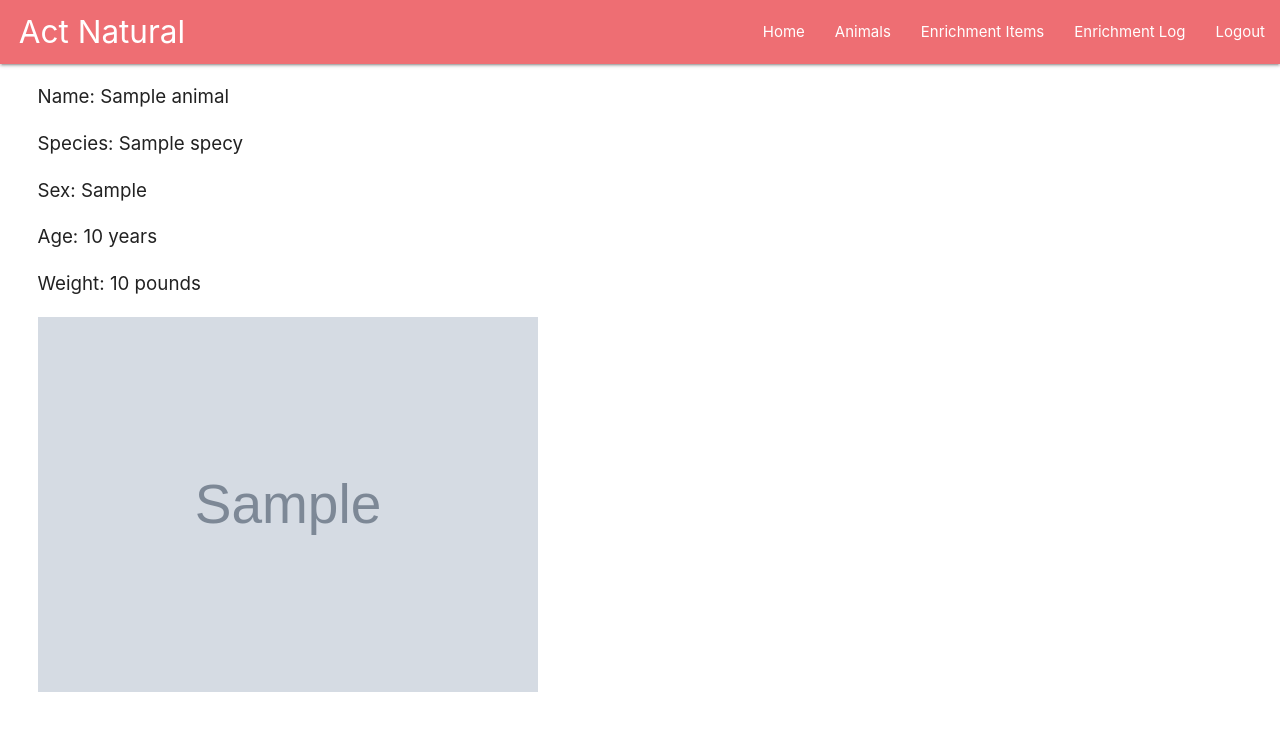
After one commit to alyssa-nycum-imprivata/ActNatural, a Django app: page /animals/1/ in a window 1280 px wide. The commit adds this page. Shown: the top 731 px of the page. Run offline with Django 3.2, Linux system fonts and the light colour scheme; a user stored in the database is signed in; tables that the repository leaves empty hold one stand-in row (values such as "Sample post"); grey boxes marked "Sample" are stand-in pictures.

Commit message:
added animal_form and animal_details views and templates; working on image upload functionality

```diff
--- a/actnatural/settings.py
+++ b/actnatural/settings.py
@@ -120,4 +120,8 @@ USE_TZ = True
 
 STATIC_URL = '/static/'
 
+MEDIA_URL = '/media/'
+
+MEDIA_ROOT = os.path.join(BASE_DIR, 'actnaturalapp/media')
+
 LOGIN_REDIRECT_URL = '/'
--- a/actnatural/urls.py
+++ b/actnatural/urls.py
@@ -17,8 +17,10 @@ from django.contrib import admin
 from django.urls import path
 from django.conf.urls import include
 from actnaturalapp.models import *
+from django.conf import settings
+from django.conf.urls.static import static
 
 urlpatterns = [
     path('admin/', admin.site.urls),
     path('', include('actnaturalapp.urls'))
-]
+] + static(settings.MEDIA_URL, document_root=settings.MEDIA_ROOT)
--- a/actnaturalapp/models/animal.py
+++ b/actnaturalapp/models/animal.py
@@ -12,7 +12,7 @@ class Animal(models.Model):
     sex = models.CharField(max_length=10)
     age = models.IntegerField()
     weight = models.IntegerField()
-    image = models.FileField()
+    image = models.ImageField(upload_to="media")
 
     class Meta:
         verbose_name = ("Animal")
--- /dev/null
+++ b/actnaturalapp/templates/animals/animal_details.html
@@ -0,0 +1,18 @@
+{% extends 'shared/base.html' %}
+
+{% block content %}
+
+    <div class="animal_image">
+
+    </div>
+
+    <div class="animal_info">
+        <p>Name: {{ animal.name }}</p>
+        <p>Species: {{ animal.species.name }}</p>
+        <p>Sex: {{ animal.sex }}</p>
+        <p>Age: {{ animal.age }} years</p>
+        <p>Weight: {{ animal.weight }} pounds</p>
+        <img src="{{ animal.image.url }}" width="500">
+    </div>
+
+{% endblock content %}
--- a/actnaturalapp/urls.py
+++ b/actnaturalapp/urls.py
@@ -11,7 +11,12 @@ urlpatterns = [
     path('accounts/', include('django.contrib.auth.urls')),
     path('accounts/register/', register, name='register'),
     path('logout/', logout_user, name='logout'),
+
     path('animals/', animal_list, name='animals'),
+    path('animals/<int:animal_id>/', animal_details, name='animal'),
+    path('animals/add_animal/', animal_form, name='animal_form'),
+
     path('enrichment_items/', enrichment_item_list, name='enrichment_items'),
+
     path('enrichment_log_entry/', enrichment_log_entry_list, name='enrichment_log_entries'),
 ]
--- a/actnaturalapp/views/__init__.py
+++ b/actnaturalapp/views/__init__.py
@@ -1,6 +1,11 @@
 from .home import home
 from .auth.logout import logout_user
 from .auth.register import register
+
 from .animals.animal_list import animal_list
+from .animals.animal_details import animal_details
+from .animals.animal_form import animal_form
+
 from .enrichment_items.enrichment_item_list import enrichment_item_list
+
 from .enrichment_log_entries.enrichment_log_entry_list import enrichment_log_entry_list
--- /dev/null
+++ b/actnaturalapp/views/animals/animal_details.py
@@ -0,0 +1,52 @@
+from django.urls import reverse
+from django.shortcuts import render, redirect
+from django.contrib.auth.decorators import login_required
+from actnaturalapp.models import Animal, Team, Species
+
+
+@login_required
+def animal_details(request, animal_id):
+
+    animal = Animal.objects.get(pk=animal_id)
+    team = Team.objects.get(pk=animal.team_id)
+    species = Species.objects.get(pk=animal.species_id)
+
+    if request.method == 'GET':
+
+        template = 'animals/animal_details.html'
+        context = {
+            'animal': animal,
+            'team': team,
+            'species': species
+        }
+
+        return render(request, template, context)
+
+    elif request.method == 'POST':
+        form_data = request.POST
+
+        if (
+            "actual_method" in form_data
+            and form_data["actual_method"] == "PUT"
+        ):
+
+            animal.team_id = request.user.employee.team_id,
+            animal.species_id = form_data['species'],
+            animal.name = form_data['name'],
+            animal.sex = form_data['sex'],
+            animal.age = form_data['age'],
+            animal.weight = form_data['weight'],
+            animal.image = form_data['image']
+
+            animal.save()
+
+            return redirect(reverse('actnaturalapp:animal', args=[animal.id]))
+
+        elif (
+            "actual_method" in form_data
+            and form_data["actual_method"] == "DELETE"
+        ):
+
+            animal.delete()
+
+            return redirect(reverse('actnaturalapp:animals'))
--- a/actnaturalapp/views/auth/register.py
+++ b/actnaturalapp/views/auth/register.py
@@ -35,7 +35,6 @@ def register(request):
             user = authenticate(request, username=form_data['username'], password=form_data['password'])
             if user is not None:
                 login(request, user)
-                # Redirect to a success page.
                 return redirect(reverse('actnaturalapp:home'))
         except Exception as e:
             messages.error(request, e)
```
Also changed, not shown: actnaturalapp/templates/animals/animal_form.html (added, +63 -0 lines), actnaturalapp/templates/animals/animal_list.html (+10 -0 lines), actnaturalapp/views/animals/animal_form.py (added, +37 -0 lines), actnaturalapp/views/animals/animal_list.py (+5 -3 lines), actnaturalapp/migrations/0002_auto_20200611_1757.py (added), actnaturalapp/migrations/0003_auto_20200611_1956.py (added).
